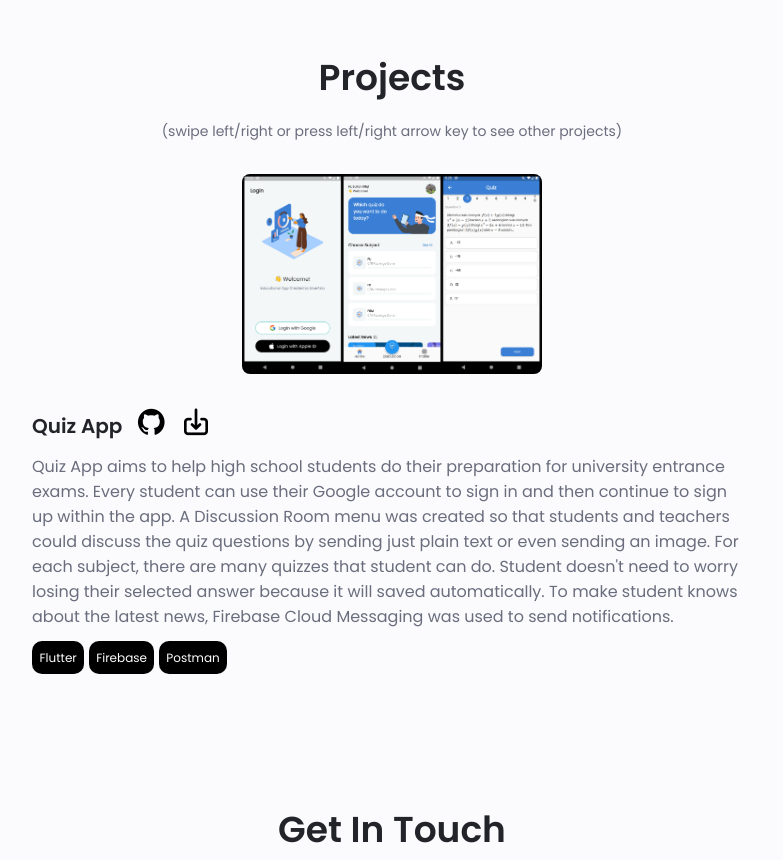
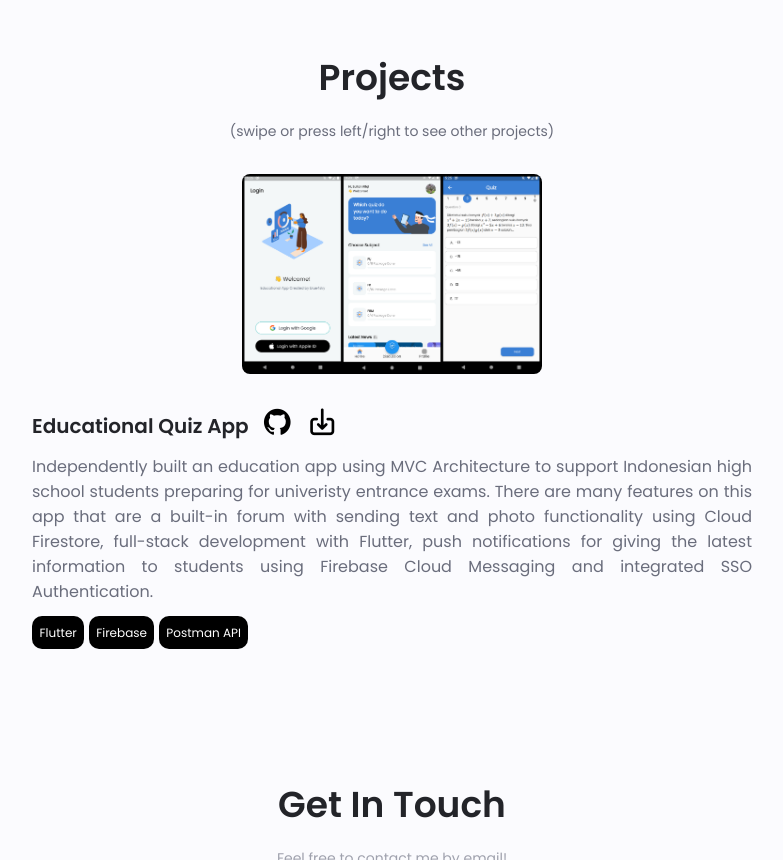
Before and after one commit to blue4sky/blue4sky.github.io, a plain HTML site: page index.html in a window 1280 px wide. Shown: the part 1940-2800 px from the top of the page, without its empty margins (248-1031 px from the left). Drawn offline with nearby package versions, Linux system fonts and the light colour scheme.

Commit message:
update description and cv

```diff
--- a/css/styles.css
+++ b/css/styles.css
@@ -631,6 +631,8 @@ figure:hover+span {
 
 .projects_description{
     margin-bottom: var(--mb-0-75);
+    text-align: justify;
+    text-justify: inter-word;
 }
 
 .projects_button:hover .button_icon{
--- a/index.html
+++ b/index.html
@@ -131,14 +131,13 @@
                         <p class="about_description1">
                             A hard-working computer science student with years of hands-on experience creating and testing applications
                             for Android <i class="devicon-android-plain colored"></i> and iOS <i class="devicon-apple-original colored"></i>.
-                            Since high school, I have made many apps starting from the simplest to the most complex one, which has some advanced features.
-                            Whether using a framework or even just a native language, I always enjoy doing it.
+                            Since high school, I have made many apps starting from the simplest to the most complex one, such as integrating multiple APIs to build a functional end-to-end app that impacts users positively.
                         </p>
 
                         <p class="about_description2">
                             My high school experiences leading a student council, a society and an event
                             have enhanced my leadership, communication and time management skills.
-                            Not only that, but I also have participated in many olympiads, whether mathematics or informatics,
+                            I have also participated in many olympiads in mathematics or informatics,
                             which strengthen my critical thinking and problem-solving skills.
                         </p>
 
@@ -175,7 +174,7 @@
                         </div>
 
                         <div class="about_buttons">
-                            <a download="" href="assets/pdf/CV_Sultan_Rifqi.pdf" class="special_button">
+                            <a download="" href="assets/pdf/Sultan_Rifqi_CV.pdf" class="special_button">
                                 Download CV<i class="uil uil-file button_icon"></i>
                             </a>
                         </div>
@@ -256,7 +255,7 @@
             <!-- Projects -->
             <section class="projects section" id="projects">
                 <h2 class="section_title">Projects</h2>
-                <span class="section_subtitle">(swipe left/right or press left/right arrow key to see other projects)</span>
+                <span class="section_subtitle">(swipe or press left/right to see other projects)</span>
 
                 <div class="projects_container container swiper-container">
                     <div class="swiper-wrapper">
@@ -265,7 +264,7 @@
                             <img src="assets/img/quiz_app_preview.png" alt="" class="projects_img">
 
                             <div class="projects_data">
-                                <h3 class="projects_title">Quiz App
+                                <h3 class="projects_title">Educational Quiz App
                                     <a href="https://github.com/blue4sky/EducationApp">
                                         <i class="uil uil-github project_icon"></i>
                                     </a>
@@ -275,12 +274,10 @@
                                 </h3>
 
                                 <p class="projects_description">
-                                    Quiz App aims to help high school students do their preparation for university entrance exams.
-                                    Every student can use their Google account to sign in and then continue to sign up within the app.
-                                    A Discussion Room menu was created so that students and teachers could discuss the quiz questions by sending just plain text or even sending an image.
-                                    For each subject, there are many quizzes that student can do.
-                                    Student doesn't need to worry losing their selected answer because it will saved automatically.
-                                    To make student knows about the latest news, Firebase Cloud Messaging was used to send notifications.
+                                    Independently built an education app using MVC Architecture to support Indonesian high school students preparing for univeristy entrance exams.
+                                    There are many features on this app that are a built-in forum with sending text and photo functionality using Cloud Firestore,
+                                    full-stack development with Flutter, push notifications for giving the latest information to students using
+                                    Firebase Cloud Messaging and integrated SSO Authentication.
                                 </p>
 
                                 <div class="used_tools">
@@ -290,7 +287,7 @@
                                     <a>Firebase</a>
                                 </div>
                                 <div class="used_tools">
-                                    <a>Postman</a>
+                                    <a>Postman API</a>
                                 </div>
                             </div>
                         </div>
```
Also changed, not shown: assets/logo/flutter_logo.png (deleted), assets/logo/java_logo.png (deleted), assets/logo/kotlin_logo.png (deleted), assets/logo/python_logo.png (deleted), 2 other files.
